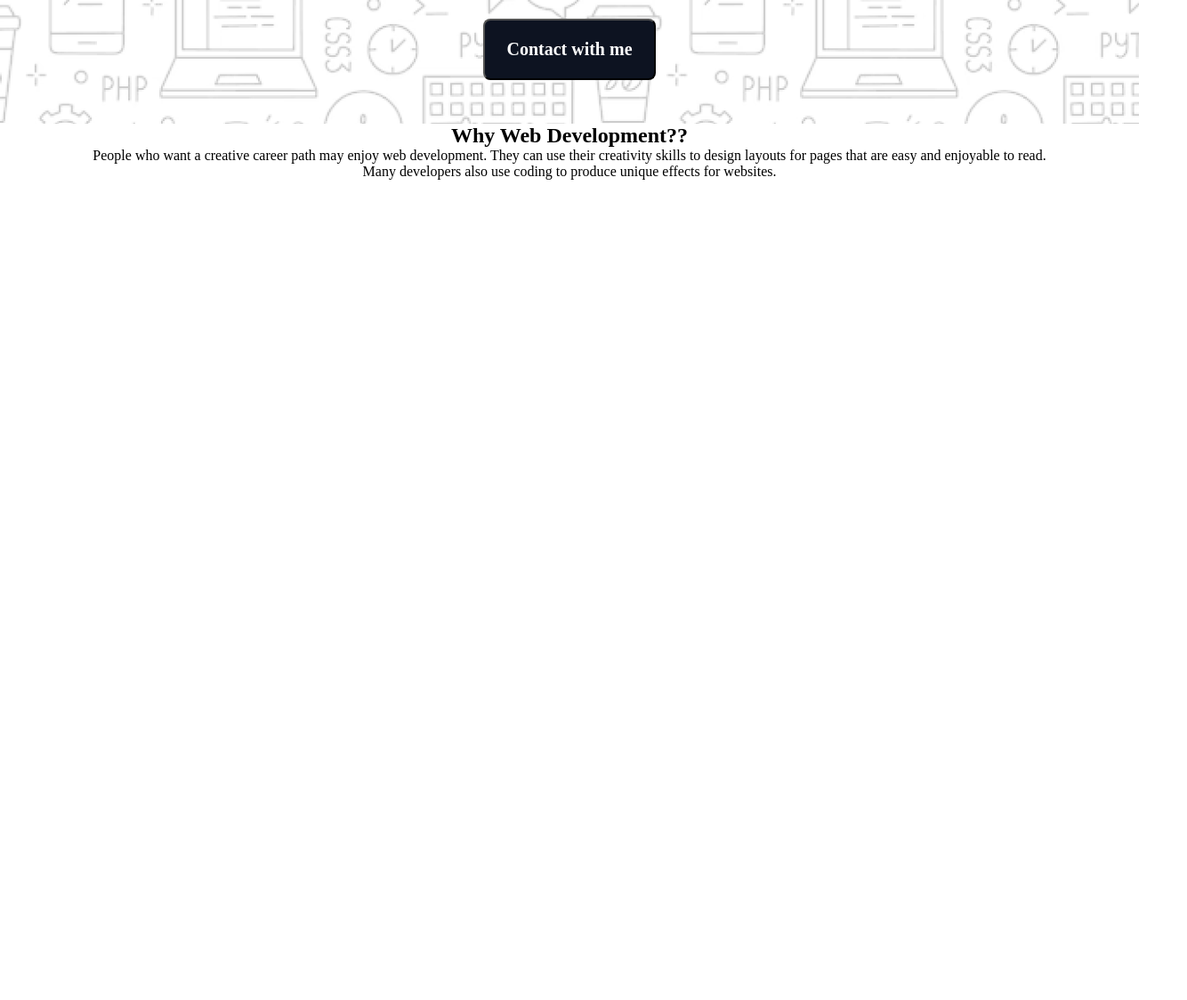
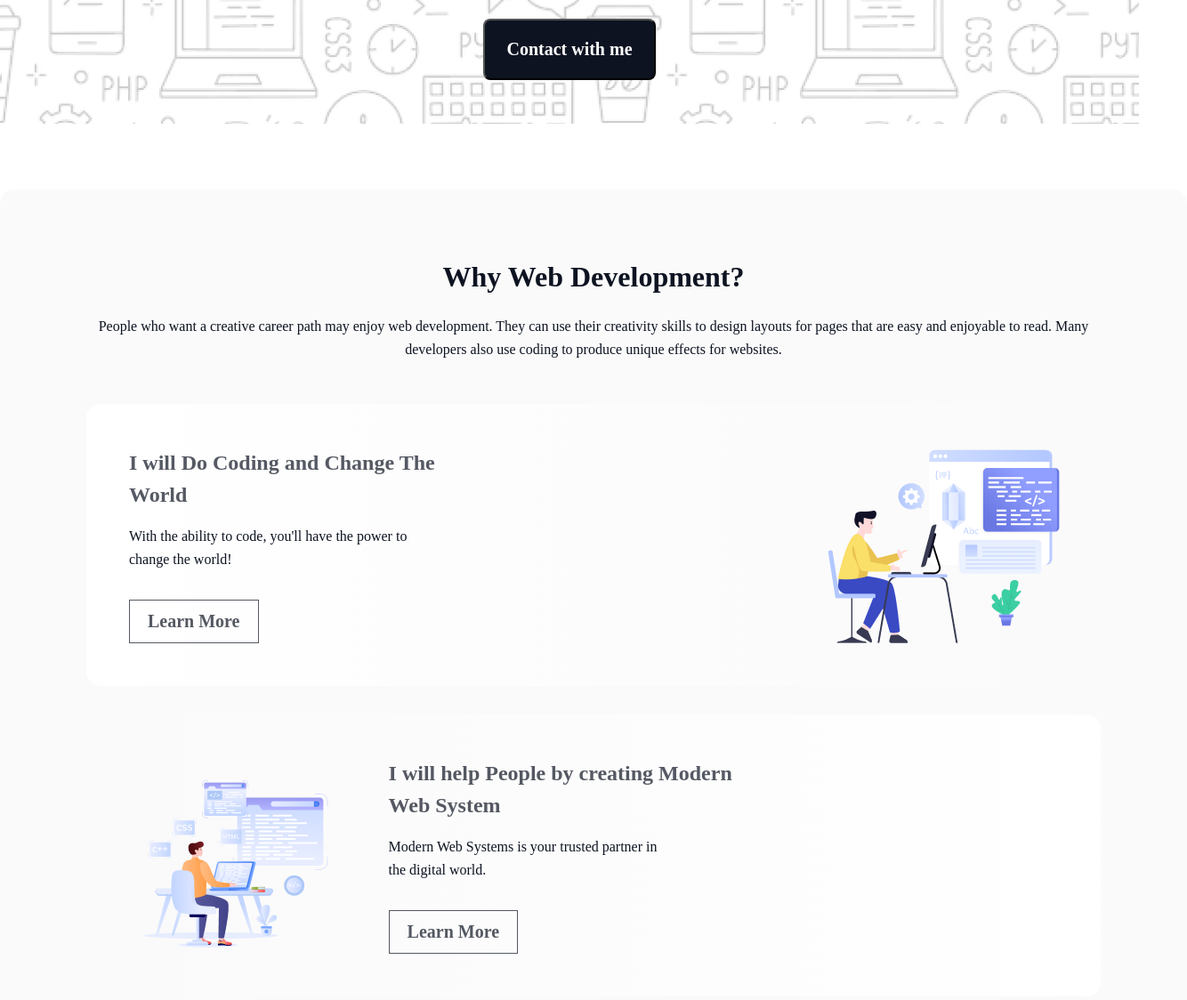
Before and after one commit to sohanmollahbd/assignment-1, a plain HTML site: page index.html in a window 1280 px wide. Shown: the part 513-1637 px from the top of the page at 89% size, 1334 px wide, since content can reach past the window. Before the commit the page ends 800 px from the top, so only its background shows below. Drawn offline with Linux system fonts and the light colour scheme; a web font is replaced by a local one.

Commit message:
Added Web Development section's three contents

```diff
--- a/index.html
+++ b/index.html
@@ -22,7 +22,9 @@
                <h1 class="banner-title text-center">
                   "In the near future, I hope to become a <br> Developer."
                </h1>
-               <p class="banner-description text-center">Web developers are responsible for designing and building websites that are functional, visually appealing and user-friendly. <br>They use programming, design tools, and languages such as HTML, CSS, Python and JavaScript to meet client and end-user needs.</p>
+               <p class="banner-description text-center">Web developers are responsible for designing and building
+                  websites that are functional, visually appealing and user-friendly. <br>They use programming, design
+                  tools, and languages such as HTML, CSS, Python and JavaScript to meet client and end-user needs.</p>
                <button class="banner-btn">Contact with me</button>
             </div>
          </div>
@@ -30,12 +32,64 @@
    </header>
    <!-- main starts -->
    <main>
-      <!-- web development section starts  -->
-       <section class="web-dev">
-         <h2 class="web-dev-title text-center">Why Web Development??</h2>
-         <p class="web-dev-description text-center">People who want a creative career path may enjoy web development. They can use their creativity skills to design layouts for pages that are easy and enjoyable to read. <br> Many developers also use coding to produce unique effects for websites.</p>
-       </section>
+      <!-- web dev section starts  -->
+      <section id="web-dev">
+         <div class="wev-title-content">
+            <h2 class="web-dev-title text-center">Why Web Development?</h2>
+            <p class="web-dev-description text-center">People who want a creative career path may enjoy web development.
+               They can use their creativity skills to design layouts for pages that are easy and enjoyable to read.
+               Many developers also use coding to produce unique effects for websites.</p>
+         </div>
+
+         <div class="web-contents">
+            <!-- web-content-1 -->
+            <div class="web-content-1">
+               <div class="web-content-text">
+                  <h2 class="web-content-title">I will Do Coding and Change The <br> World</h2>
+                  <p class="web-content-description"> With the ability to code, you'll have the power to <br> change the
+                     world!</p>
+                  <button class="web-content-btn">Learn More</button>
+               </div>
+               <div class="web-content-img-1">
+                  <img src="./assets/web-content-1.png" alt="">
+               </div>
+            </div>
+
+            <!-- web-content-2  -->
+            <div class="web-content-2">
+               <div class="web-content-img-2">
+                  <img src="./assets/web-content-2.png" alt="">
+               </div>
+               <div class="web-content-text text-margin">
+                  <h2 class="web-content-title">I will help People by creating Modern <br>Web System</h2>
+                  <p class="web-content-description"> Modern Web Systems is your trusted partner in <br>the digital world.</p>
+                  <button class="web-content-btn">Learn More</button>
+               </div>
+            </div>
+
+            <!-- web-content-3  -->
+            <div class="web-content-3">
+               <div class="web-content-text">
+                  <h2 class="web-content-title">I will Do Coding and Change The <br> World</h2>
+                  <p class="web-content-description"> With the ability to code, you'll have the power to <br> change the
+                     world!</p>
+                  <button class="web-content-btn">Learn More</button>
+               </div>
+               <div class="web-content-img-3">
+                  <img src="./assets/web-content-3.png" alt="">
+               </div>
+            </div>
+
+
+         </div>
+
+      </section>
+
+
    </main>
+
+
+
    <!-- footer starts  -->
    <footer>
 
--- a/styles/a-1.css
+++ b/styles/a-1.css
@@ -9,6 +9,9 @@
 /* shared styles  */
 .text-center {
    text-align: center;
+}
+.text-margin {
+   margin-left: 32px;
 }
 
 /* banner styles */
@@ -65,3 +68,105 @@
    margin: 0 auto;
    display: block;
 }
+
+/* web dev section styles  */
+#web-dev {
+   width: 1140px;
+   padding: 80px 97px;
+   border-radius: 16px;
+   background: rgba(13, 19, 33, 0.02);
+   margin: 74px auto;
+}
+
+.web-dev-title {
+   color: rgb(13, 19, 33);
+   font-family: Azeret Mono;
+   font-size: 32px;
+   font-weight: 800;
+   line-height: 37px;
+}
+
+.web-dev-description {
+   color: rgb(13, 19, 33);
+   font-family: Azeret Mono;
+   font-size: 16px;
+   font-weight: 400;
+   line-height: 26px;
+   margin-top: 24px;
+   margin-bottom: 48px;
+}
+/* web-content-1 styles  */
+.web-content-1 {
+   display: flex;
+   justify-content: space-between;
+   padding: 48px;
+   background: linear-gradient(90.00deg, rgb(255, 255, 255),rgba(255, 255, 255, 0) 100%);
+   border-radius: 16px;
+}
+.web-content-title {
+   color: rgba(13, 19, 33, 0.7);
+   font-family: Azeret Mono;
+   font-size: 24px;
+   font-weight: 700;
+   line-height: 36px;
+   margin-bottom: 16px;
+}
+.web-content-description {
+   color: rgb(13, 19, 33);
+   font-family: Azeret Mono;
+   font-size: 16px;
+   font-weight: 400;
+   line-height: 26px;
+   margin-bottom: 32px;
+}
+
+.web-content-btn {
+   color: rgb(13, 19, 33);
+   font-family: Azeret Mono;
+   font-size: 20px;
+   font-weight: 600;
+   line-height: 23px;
+   letter-spacing: 0%;
+   text-align: center;
+   box-sizing: border-box;
+   border: 1px solid rgb(13, 19, 33);
+   opacity: 0.7;
+   padding: 12px 20px 12px 20px;
+   background :transparent;
+
+}
+
+.web-content-img-1 {
+   width: 259.56px;
+   height: 217.01px;
+}
+
+/* web-content-1 styles  */
+.web-content-2 {
+   display: flex;
+   padding: 48px;
+   flex-direction: row;
+   background: linear-gradient(270.00deg, rgb(255, 255, 255),rgba(255, 255, 255, 0) 100%);
+   margin: 32px 0 32px 0;
+   border-radius: 16px;
+}
+
+.web-content-img-2 {
+   width: 259.56px;
+   height: 217.01px;
+}
+
+/* web-content-1 styles  */
+
+.web-content-3 {
+   display: flex;
+   justify-content: space-between;
+   padding: 48px;
+   background: linear-gradient(90.00deg, rgb(255, 255, 255),rgba(255, 255, 255, 0) 100%);
+   border-radius: 16px;
+}
+
+.web-content-img-3 {
+   width: 240px;
+   height: 240px;
+}
```
Also changed, not shown: assets/web-content-1.png (renamed from assets/Layer_1.png), assets/web-content-2.png (renamed from assets/Group 4.png), assets/web-content-3.png (renamed from assets/Group 3.png).
